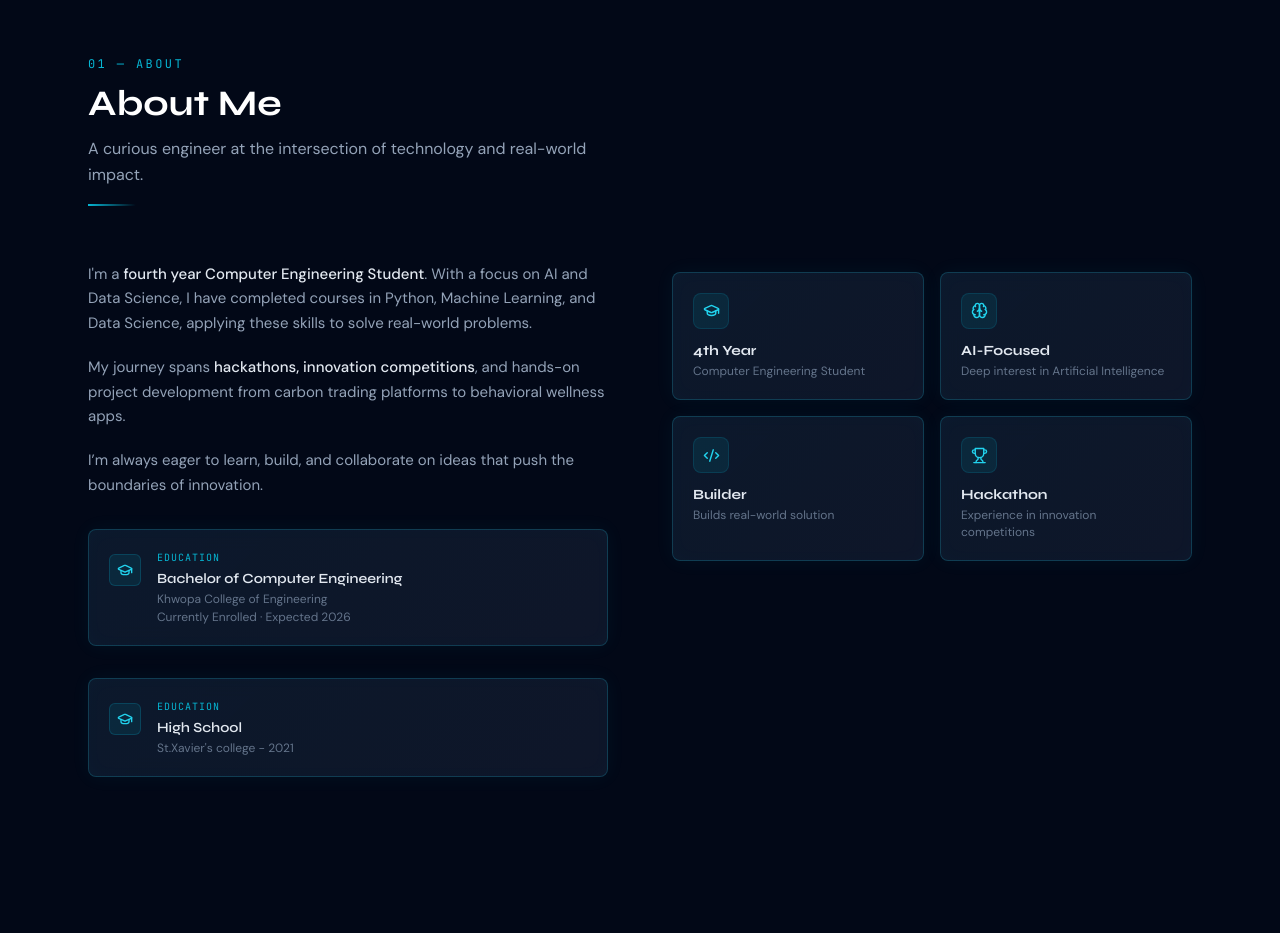
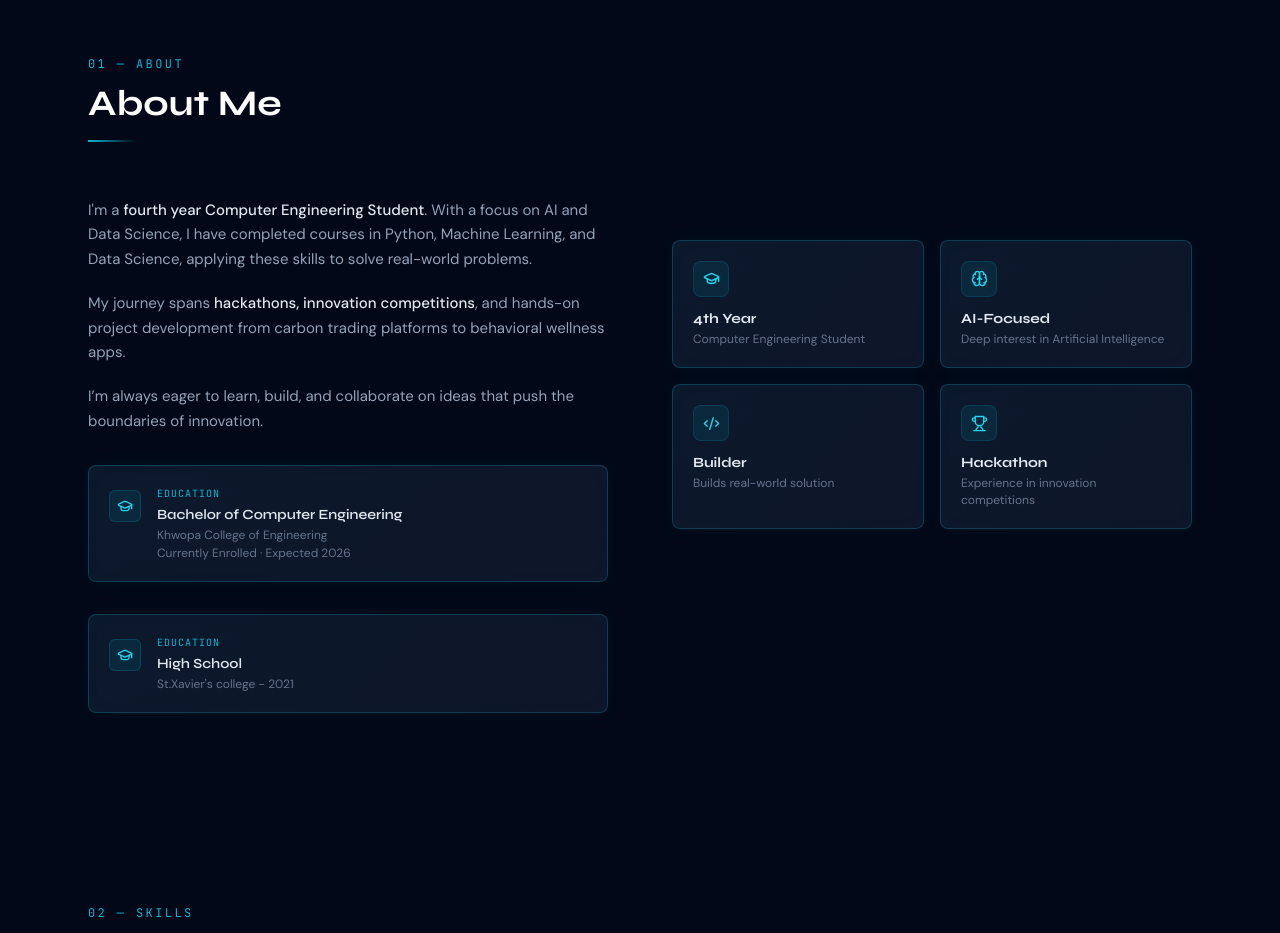
Before and after one commit to Jeeni18/Protfolio, a React (Vite) app: page / in a window 1280 px wide. Shown: the part 840-1773 px from the top of the page. Built offline with nearby package versions, Linux system fonts and the light colour scheme.

Commit message:
changes in about section

```diff
--- a/src/sections/About.jsx
+++ b/src/sections/About.jsx
@@ -39,7 +39,7 @@ export default function About() {
           <SectionTitle
             label="01 — About"
             title="About Me"
-            subtitle="A curious engineer at the intersection of technology and real-world impact."
+
           />
 
           <div className="space-y-5 font-body text-slate-400 leading-relaxed text-[15px]">
```
